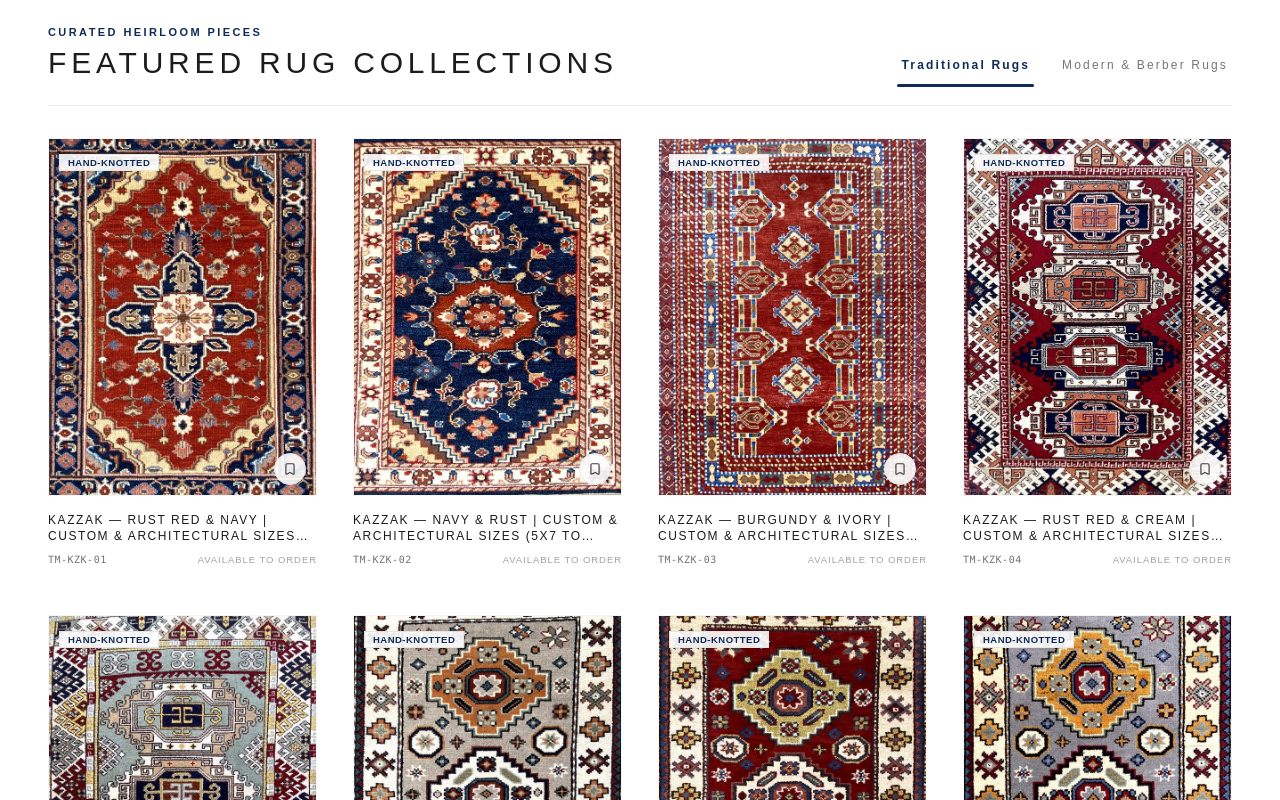
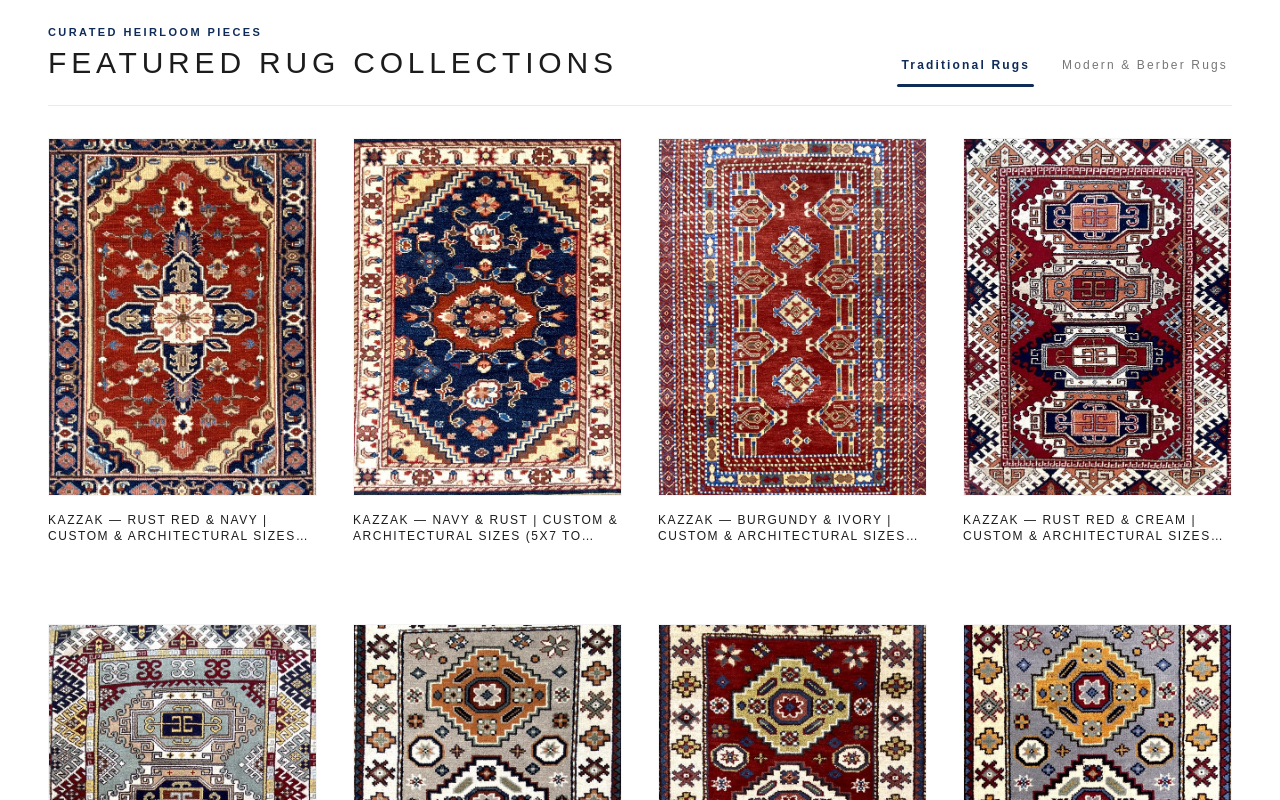
Before and after one commit to Arunmohankml/TajmahalProducts, a Next.js app: page / in a window 1280 px wide. Shown: the part 2600-3400 px from the top of the page. Built offline with nearby package versions, Linux system fonts and the light colour scheme; a web font is replaced by a local one.

Commit message:
Increase vertical row gap in featured carpets and remove badges, bookmark overlays, and spec footer for clean luxury presentation

```diff
--- a/app/page.tsx
+++ b/app/page.tsx
@@ -314,7 +314,7 @@ export default function HomePage() {
               animate={{ opacity: 1, y: 0 }}
               exit={{ opacity: 0, y: -12 }}
               transition={{ duration: 0.35, ease: [0.16, 1, 0.3, 1] }}
-              className="grid grid-cols-2 sm:grid-cols-2 md:grid-cols-3 lg:grid-cols-4 gap-x-4 sm:gap-x-7 lg:gap-x-9 gap-y-8 sm:gap-y-12"
+              className="grid grid-cols-2 sm:grid-cols-2 md:grid-cols-3 lg:grid-cols-4 gap-x-4 sm:gap-x-7 lg:gap-x-9 gap-y-12 sm:gap-y-16 lg:gap-y-20"
             >
               {(activeTab === "traditional" ? traditionalProducts : modernProducts)
                 .slice(0, 8)
--- a/components/CarpetCard.tsx
+++ b/components/CarpetCard.tsx
@@ -2,36 +2,9 @@
 
 import React from "react";
 import Link from "next/link";
-import {
-  MessageCircle,
-  Bookmark,
-  Eye,
-  Sparkles,
-} from "lucide-react";
-import { CarpetProduct, createWhatsAppInquiryLink } from "@/lib/tajmahal_data";
-import { useShortlist } from "@/context/ShortlistContext";
+import { CarpetProduct } from "@/lib/tajmahal_data";
 
 export function CarpetCard({ product }: { product: CarpetProduct }) {
-  const { isInShortlist, addToShortlist, removeFromShortlist, openInquiryModal } = useShortlist();
-  const isShortlisted = isInShortlist(product.id);
-
-  const toggleShortlist = (e: React.MouseEvent) => {
-    e.stopPropagation();
-    e.preventDefault();
-    if (isShortlisted) {
-      removeFromShortlist(product.id);
-    } else {
-      addToShortlist(product);
-    }
-  };
-
-  const handleOpenInquiry = (e: React.MouseEvent) => {
-    e.stopPropagation();
-    e.preventDefault();
-    openInquiryModal(product);
-  };
-
-  const whatsAppLink = createWhatsAppInquiryLink(product);
 
   // Format title in clean uppercase spaced pipe-separated style
   // E.g. ECLIPSIA | 4' X 6' FT | MODERN RUGS | MULTI COLOR
@@ -52,27 +25,6 @@ export function CarpetCard({ product }: { product: CarpetProduct }) {
             loading="lazy"
           />
         </Link>
-
-        {/* Shortlist Bookmark Button (Bottom Right Corner) */}
-        <button
-          onClick={toggleShortlist}
-          className={`absolute bottom-2.5 right-2.5 p-2 rounded-full backdrop-blur-xs transition-all duration-300 z-10 border shadow-xs ${
-            isShortlisted
-              ? "bg-[#0F2C59] text-white border-[#0F2C59]"
-              : "bg-white/90 hover:bg-white text-zinc-700 border-zinc-200 hover:border-zinc-300"
-          }`}
-          title={isShortlisted ? "Remove from Shortlist" : "Save to Shortlist"}
-          aria-label="Toggle shortlist"
-        >
-          <Bookmark className={`w-3.5 h-3.5 ${isShortlisted ? "fill-current" : ""}`} />
-        </button>
-
-        {/* Collection Pill on Top-Left (Hidden on mobile for clean look) */}
-        <div className="hidden sm:block absolute top-2.5 left-2.5 pointer-events-none z-10">
-          <span className="px-2 py-0.5 bg-white/90 text-[#0F2C59] text-[9.5px] font-semibold uppercase tracking-wider border border-zinc-200">
-            {product.weave}
-          </span>
-        </div>
       </div>
 
       {/* Typography: TITLE | SIZE | COLLECTION | COLORWAY */}
@@ -82,16 +34,6 @@ export function CarpetCard({ product }: { product: CarpetProduct }) {
             {displayName} | {displaySize} | {displayColl} | {displayColor}
           </h3>
         </Link>
-
-        {/* Clean Minimalist Spec Footer (Hidden on mobile for clean look) */}
-        <div className="hidden sm:flex items-center justify-between pt-0.5 text-[#767676]">
-          <span className="text-[10px] font-mono tracking-wider text-zinc-500">
-            {product.order_code}
-          </span>
-          <span className="text-[9.5px] uppercase tracking-widest text-zinc-400">
-            {product.stock_status || "Available"}
-          </span>
-        </div>
       </div>
     </div>
   );
```
